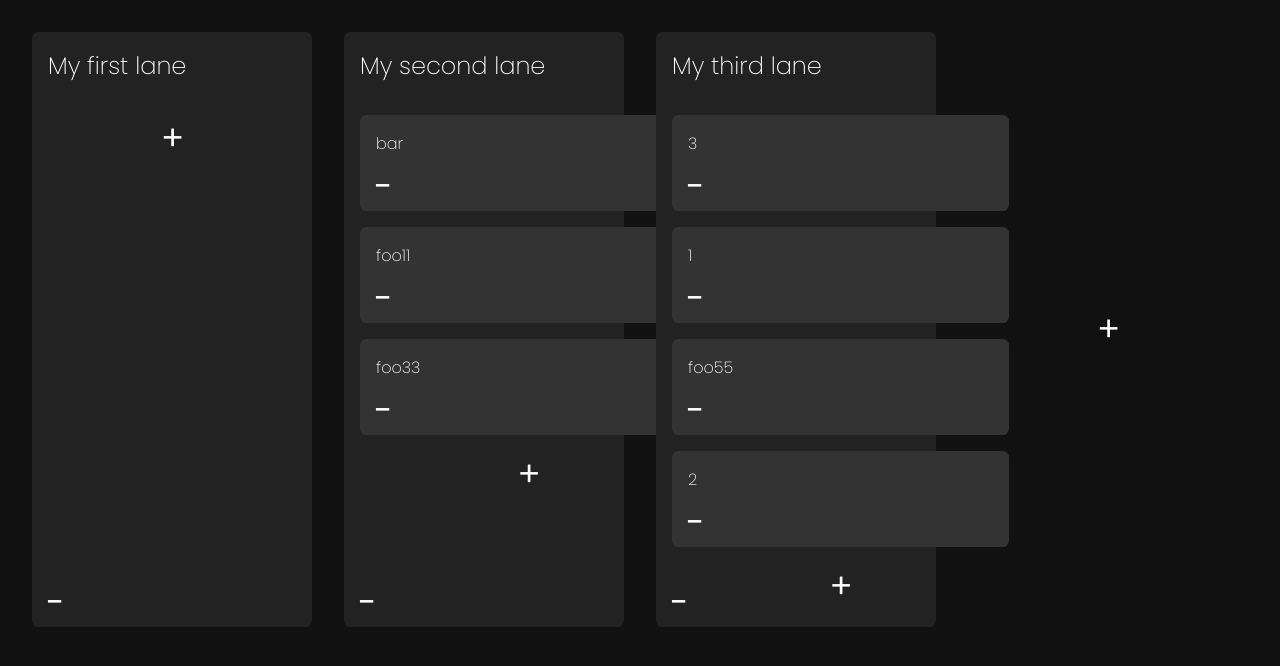
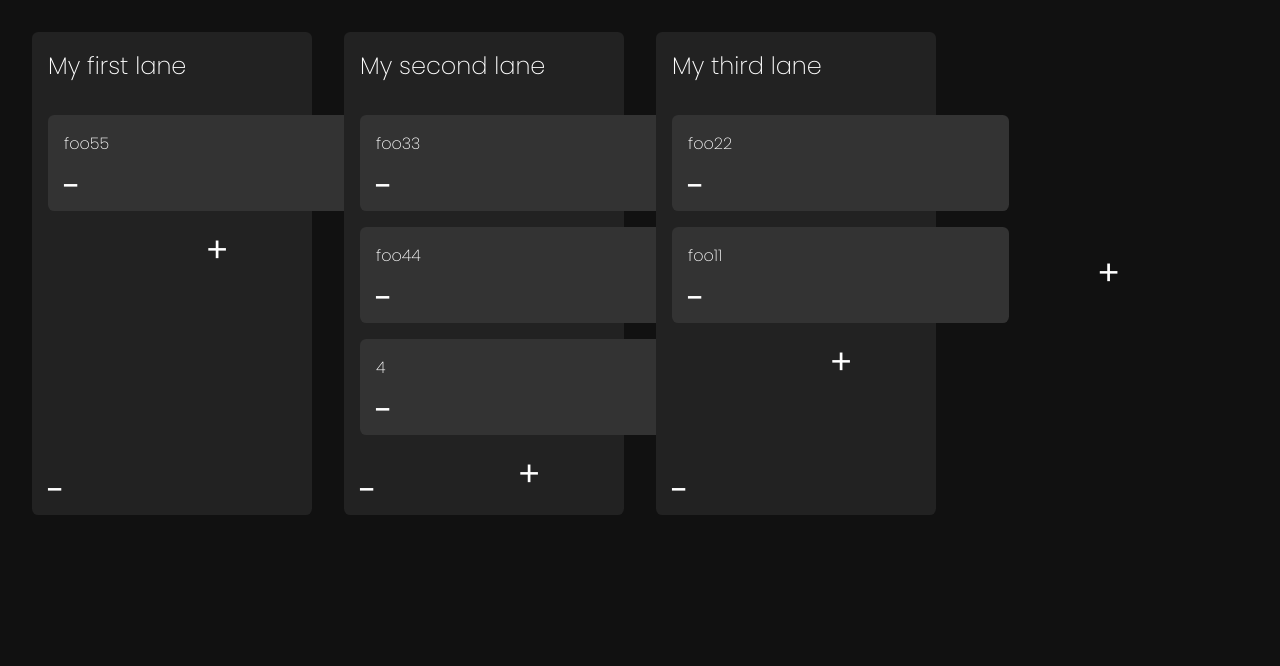
Before and after one commit to SamuelMiddendorp/SvelteBoard, a SvelteKit app: page / in a window 1280 px wide. Shown: the top 666 px of the page. Built offline with nearby package versions, Linux system fonts and the light colour scheme.

Commit message:
Fix moving off and down

```diff
--- a/db.json
+++ b/db.json
@@ -1 +1 @@
-{"id":"33b02a75-1733-4270-8c30-09ed737ef872","title":"First Board","description":"My first board","lanes":[{"id":"3c1177dd-a0d1-4dd5-b588-9cafeecb48ca","title":"My first lane","items":[]},{"id":"98fe447d-bd32-44cf-916d-5d7be3e771c4","title":"My second lane","items":[{"id":"a1c7f41e-4dec-4d09-a7aa-3ba29519b054","title":"bar","description":"sample","prio":1},{"id":"f4d636c1-fe32-4dd2-a9f6-cacaf00ff890","title":"foo11","description":"bar","prio":1},{"id":"42472119-76dd-48b8-a79d-3a124276196c","title":"foo33","description":"bar","prio":1}]},{"id":"60592d60-b3a5-435f-ba7e-a92d78081022","title":"My third lane","items":[{"id":"e87931c2-8c0d-4966-a183-c155a439ccb1","title":"3","description":"sample","prio":1},{"id":"fa607fa0-cb63-49bc-9564-da0de536d0ff","title":"1","description":"sample","prio":1},{"id":"71585568-a6b4-48d4-a57d-5dd93d5bff2a","title":"foo55","description":"bar","prio":1},{"id":"17cd13f2-1440-48b4-a295-1c7624744c97","title":"2","description":"sample","prio":1}]}]}
+{"id":"2a9d4c96-b19b-402e-a41c-08e4b9332ca6","title":"First Board","description":"My first board","lanes":[{"id":"ec5a0c46-8919-4a29-a32d-4d0cde3ac116","title":"My first lane","items":[{"id":"26553799-be81-43b3-b811-9d047a5ec3c2","title":"foo55","description":"bar","prio":1}]},{"id":"20b7d653-4f7d-4199-a243-97f5fdcfdd5d","title":"My second lane","items":[{"id":"ac96dfeb-2061-460f-b7e9-d656f528f3b3","title":"foo33","description":"bar","prio":1},{"id":"c762e269-b293-47c7-b119-6b64c939db2d","title":"foo44","description":"bar","prio":1},{"id":"a8bc2ecf-0d0e-462a-879f-ec44b5dbf6b9","title":"4","description":"sample","prio":1}]},{"id":"a9b356a7-3c66-4887-b1b7-c7b6b78f448b","title":"My third lane","items":[{"id":"e2545dac-5bcf-4b35-aef9-a1e6e2e8bf36","title":"foo22","description":"bar","prio":1},{"id":"49fa552b-6940-4007-b898-a6d602a1e18d","title":"foo11","description":"bar","prio":1}]}]}
--- a/src/routes/+page.svelte
+++ b/src/routes/+page.svelte
@@ -33,19 +33,16 @@
 
         if (currentDropTarget != itemId) {
             // Remove first then splice back into the list
+            let currentIndex = targetLane.items.findIndex(x => x.id == item.id);
             targetLane.items = targetLane.items.filter((x) => x.id != item.id);
 
             let targetIndex = targetLane.items.findIndex(
                 (i) => i.id == currentDropTarget
             );
-            let targetItem = targetLane.items.find(
-                (i) => i.id == currentDropTarget
-            );
 
-            console.log(targetItem);
             console.log(targetIndex);
-
-            targetLane.items.splice(targetIndex, 0, item);
+            let indexToSplice = currentIndex > targetIndex ? targetIndex : targetIndex + 1;
+            targetLane.items.splice(indexToSplice, 0, item);
             console.log(targetLane);
         }
         // Update board
@@ -56,7 +53,6 @@
         let elem = document.getElementById(id)!;
         elem.style.border = "initial";
 
-        currentDropTarget = "";
 
         saveState();
     };
```
